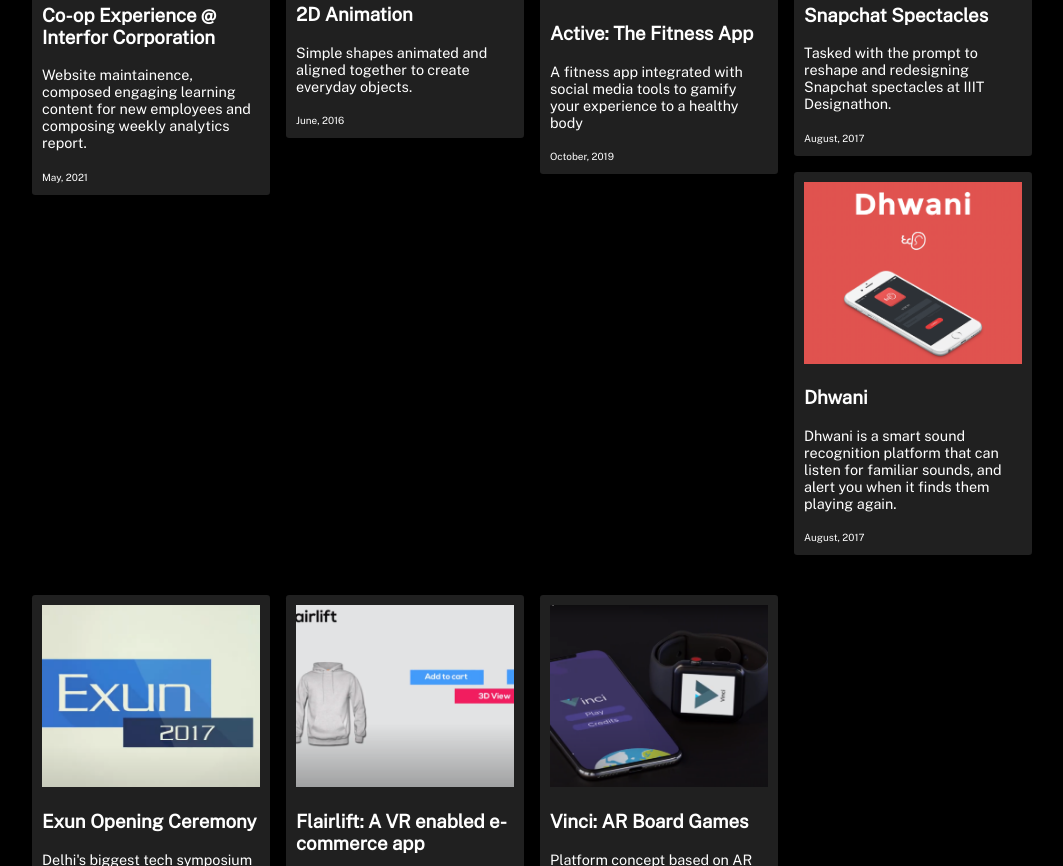
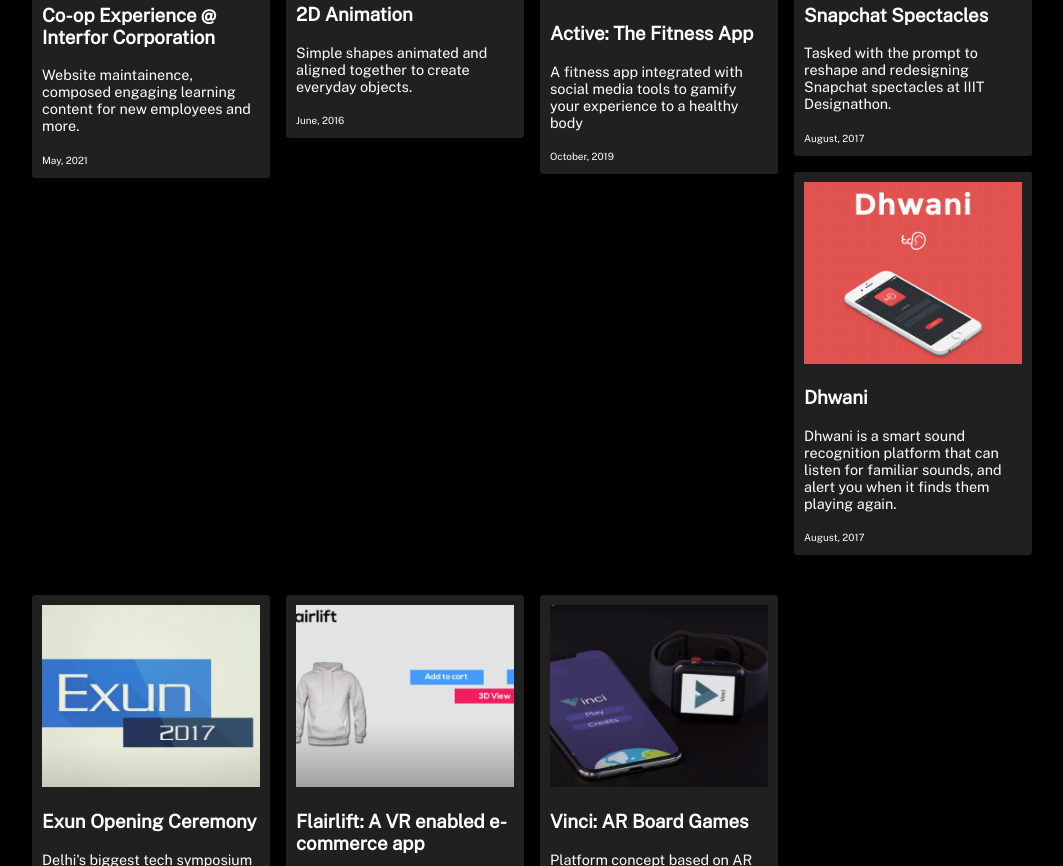
Before and after one commit to akshayubc/resume, a plain HTML site: page index.html in a window 1280 px wide. Shown: the part 1869-2735 px from the top of the page, without its empty margins (108-1171 px from the left). Drawn offline with nearby package versions, Linux system fonts and the light colour scheme.

Commit message:
Update index.html

```diff
--- a/index.html
+++ b/index.html
@@ -125,7 +125,7 @@
       <div class="content">
         <img src="https://kootenaybiz.com/images/uploads/Interfor630.jpg" alt="Internship Experience Video" style="width:100%">
         <h3>Co-op Experience @ Interfor Corporation</h3>
-        <p>Website maintainence, composed engaging learning content for new employees and composing weekly analytics report.</p>
+        <p>Website maintainence, composed engaging learning content for new employees and more.</p>
         <span class="Made">May, 2021</span>
       </div>
   </a>
```
